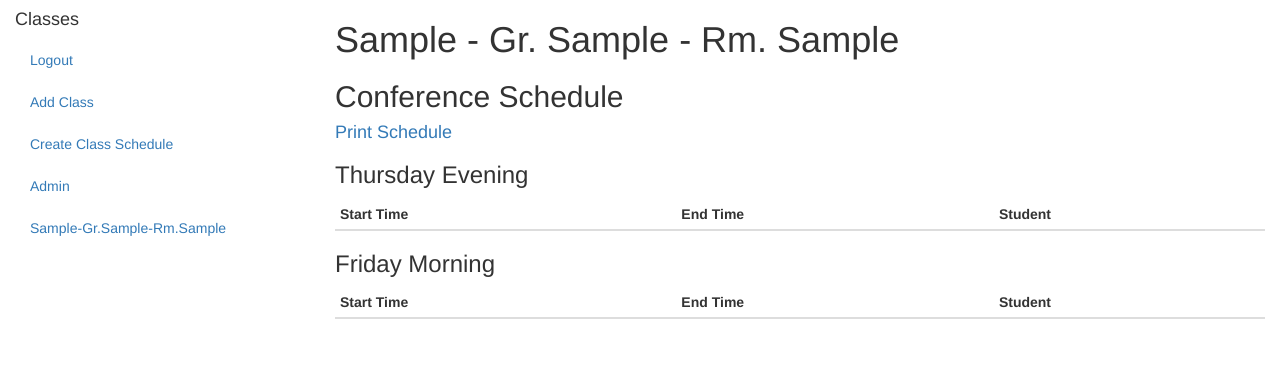
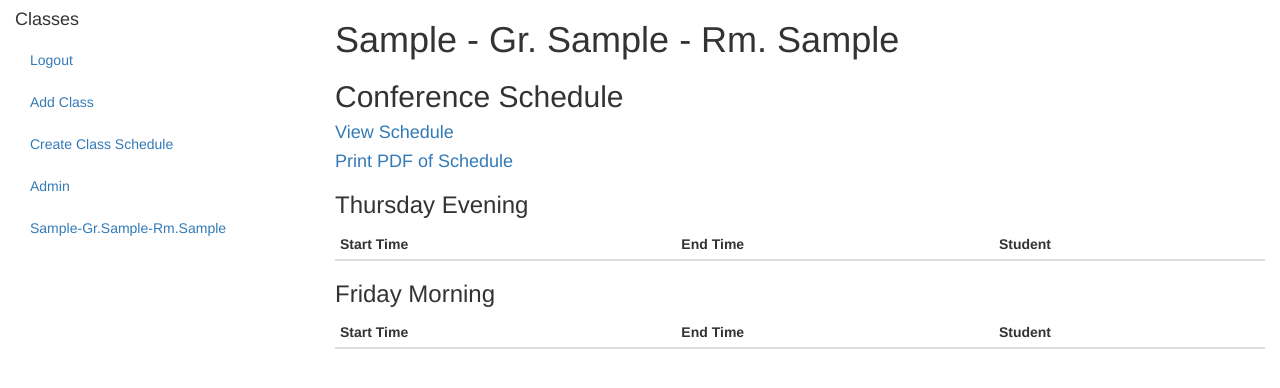
Before and after one commit to personnameds/confschedule, a Django app: page /1/ in a window 1280 px wide. Shown: the top 388 px of the page. Run offline with Django 3.2, Linux system fonts and the light colour scheme; a user stored in the database is signed in; tables that the repository leaves empty hold one stand-in row (values such as "Sample post"); lists and menus that the app fills with data are empty.

Commit message:
Print to PDF

```diff
--- a/schedule/urls.py
+++ b/schedule/urls.py
@@ -1,9 +1,11 @@
 from django.conf.urls import url
-from .views import KlassScheduleView, BookSlotView, EditSlotView, PrintScheduleView
+from .views import KlassScheduleView, BookSlotView, EditSlotView, PrintScheduleView, PrintPDFView
+from django.contrib.auth.decorators import login_required
 
 urlpatterns = [
     url(r'^$', KlassScheduleView.as_view(), name='klass-schedule-view'),
-    url(r'^print$', PrintScheduleView.as_view(), name='print-view'),
+    url(r'^print$', login_required(PrintScheduleView.as_view()), name='print-view'),
+    url(r'^printpdf$', login_required(PrintPDFView), name='print-pdf-view'),
     url(r'^(?P<slot>\d+)$', BookSlotView.as_view(), name='book-slot'),
     url(r'^(?P<slot>\d+)/(?P<pk>\d+)', EditSlotView.as_view(), name='edit-slot'),
 ]
--- a/schedule/views.py
+++ b/schedule/views.py
@@ -5,6 +5,13 @@ from .models import SchoolScheduleDetails, Slot
 from classlists.models import Klass, Student, StudentForm, StudentDeleteForm, TeacherForm
 from homepage.views import KlassListMixin
 from django.urls import reverse
+from reportlab.lib.pagesizes import letter
+from reportlab.pdfgen import canvas
+from reportlab.lib.units import inch
+from reportlab.platypus import SimpleDocTemplate,Table, Paragraph
+from reportlab.lib.styles import ParagraphStyle
+from django.http import HttpResponse
+
 
 
 class KlassScheduleView(KlassListMixin, TemplateView):
@@ -117,3 +124,52 @@ class PrintScheduleView(KlassListMixin, TemplateView):
         context['klass_pm_schedule']=Slot.objects.filter(klass=klass, am_pm='pm').order_by('start')
         context['klass_am_schedule']=Slot.objects.filter(klass=klass, am_pm='am').order_by('start')
         return context
+
+def PrintPDFView(request, klass):
+    klass=Klass.objects.get(pk=klass)
+    klass_pm_schedule=Slot.objects.filter(klass=klass, am_pm='pm').order_by('start')
+    klass_am_schedule=Slot.objects.filter(klass=klass, am_pm='am').order_by('start')
+
+    response=HttpResponse(content_type='application/pdf')
+    filename=klass.name+'-'+klass.teacher+'.pdf'
+    response['Content-Disposition']='attachement; filename="%s"' %filename
+
+    doc=SimpleDocTemplate(response, rightMargin=inch, lefMargin=inch, topMargin=inch, bottomMargin=inch)
+    elements=[]
+    title_style=ParagraphStyle(name='Title',fontName='Helvetica',fontSize=14,leading=28)
+    subtitle_style=ParagraphStyle(name='Sub_Title',fontName='Helvetica',fontSize=12,leading=24)
+
+    #Title
+    elements.append(Paragraph(klass.teacher+' - Gr. '+klass.grade+' - Rm. '+klass.room,title_style))
+    elements.append(Paragraph('Conference Schedule',title_style))
+
+    #Thursday
+    elements.append(Paragraph('Thursday Evening',subtitle_style))
+
+    data=[('Start Time','End Time','Student'),]
+    for slot in klass_pm_schedule:
+        if slot.student:
+            a=slot.student.last_name
+            data.append((slot.start, slot.end, slot.student.first_name+' '+slot.student.last_name))
+        else:
+            data.append((slot.start, slot.end, 'Available'))
+    table=Table(data, hAlign='LEFT')
+    elements.append(table)
+
+    #Friday
+    elements.append(Paragraph('Friday Morning',subtitle_style))
+
+    data=[('Start Time','End Time','Student'),]
+    for slot in klass_am_schedule:
+        if slot.student:
+            a=slot.student.last_name
+            data.append((slot.start, slot.end, slot.student.first_name+' '+slot.student.last_name))
+        else:
+            data.append((slot.start, slot.end, 'Available'))
+
+
+    table=Table(data, hAlign='LEFT')
+    elements.append(table)
+    doc.build(elements)
+
+    return response
--- a/templates/schedule/schedule.html
+++ b/templates/schedule/schedule.html
@@ -3,7 +3,10 @@
 {% block main_content %}
     <h1>{{klass.teacher}} - Gr. {{klass.grade}} - Rm. {{klass.room}}</h1>
     <h2>Conference Schedule</h2>
-    <h4><a href="{% url 'print-view' klass.pk %}">Print Schedule</a></h4>
+    {% if user.is_authenticated %}
+        <h4><a href="{% url 'print-view' klass.pk %}">View Schedule</a></h4>
+        <h4><a href="{% url 'print-pdf-view' klass.pk %}">Print PDF of Schedule</a></h4>
+    {% endif%}
     <h3>Thursday Evening</h3>
     <table class="table table-hover table-condensed">
         <thead>
```
